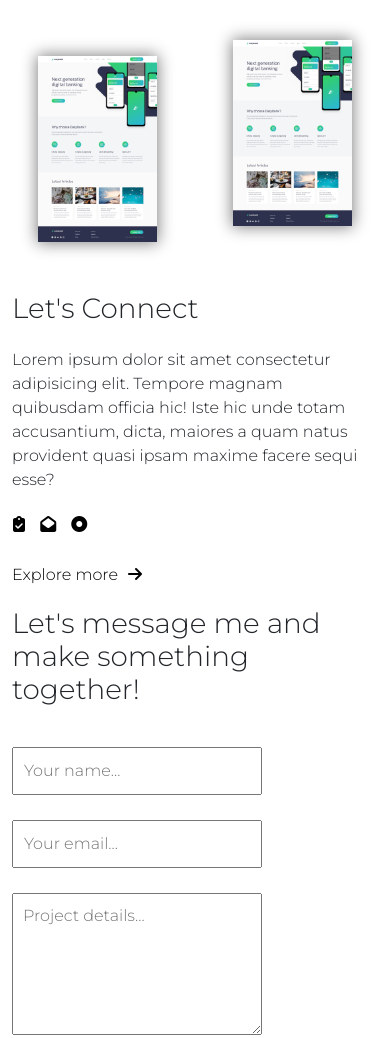
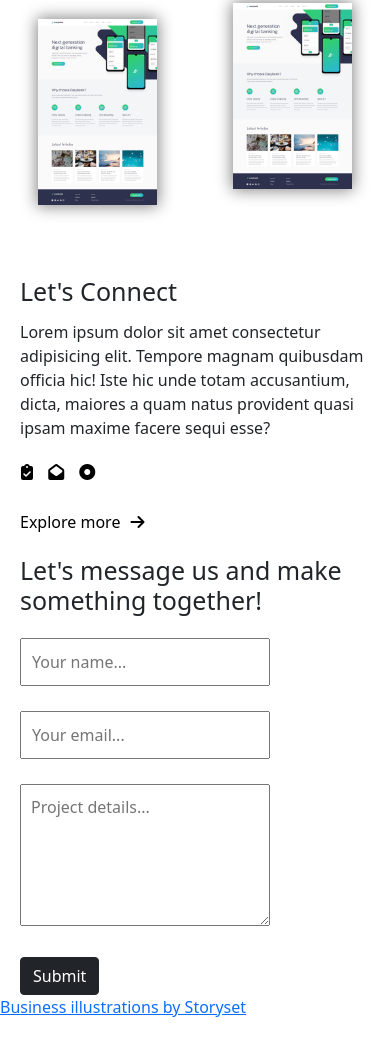
Before and after one commit to sampath-ops/ShowSkills, a plain HTML site: page index.html in a window 390 px wide. Shown: the part 1754-2792 px from the top of the page. Drawn offline with nearby package versions, Linux system fonts and the light colour scheme; a script that the page names is missing.

Commit message:
contact section customized

```diff
--- a/app/styles/_contact.scss
+++ b/app/styles/_contact.scss
@@ -1,8 +1,11 @@
 .container-xl {
-  position: relative;
-  font-family: "Montserrat", sans-serif;
   padding-top: 5%;
   padding-bottom: 5%;
+}
+.contact_heading {
+  font-weight: 500;
+  font-size: 1.5625rem;
+  margin-bottom: 23px;
 }
 .links {
   i {
@@ -21,6 +24,8 @@
     padding: 1.7rem;
     padding-left: 0;
     margin-bottom: 0;
+    font-weight: 400;
+    font-size: 16px;
   }
 }
 .part2 {
@@ -52,3 +57,19 @@ textarea {
     width: 15.625rem;
   }
 }
+@media (max-width: 535px) {
+  .contact_heading {
+    padding-left: 8px;
+    padding-right: 12px;
+  }
+  .part1 {
+    p {
+      padding-left: 8px;
+    }
+  }
+  .links,
+  .explore_more,
+  .inputs {
+    padding-left: 8px;
+  }
+}
--- a/app/styles/_works.scss
+++ b/app/styles/_works.scss
@@ -14,19 +14,26 @@
   &_custom_row_cards {
     margin-bottom: 0.9375rem;
   }
+  @media (max-width: 991px) {
+    &_heading {
+      font-size: 25px;
+      padding-top: 25px !important;
+      padding-bottom: 20px !important;
+    }
+    &_link {
+      padding-top: 25px !important;
+    }
+  }
+
+  @media (max-width: 575px) {
+    &_link {
+      padding-top: 0px !important;
+    }
+  }
   @media (min-width: 62rem) {
     &_custom_images {
       max-width: 65%;
       box-shadow: 0px 0px 24px 3px grey;
-    }
-  }
-  @media (max-width: 35.9375rem) {
-    &_link {
-      padding-top: 0px !important;
-    }
-    &_heading {
-      padding-top: 2.1875rem !important;
-      padding-bottom: 2.1875rem !important;
     }
   }
 }
--- a/index.html
+++ b/index.html
@@ -199,10 +199,10 @@
 
     <!-- contact section -->
     <section id="contact">
-      <div class="container-xl">
-        <div class="row">
+      <div class="container">
+        <div class="row" style="padding-top: 40px;">
           <div class="col-sm-6 part1 ">
-            <h1>Let's Connect</h1>
+            <h4 class="display-5 contact_heading" style="margin-bottom: 0px;">Let's Connect </h4>
             <p>Lorem ipsum dolor sit amet consectetur adipisicing elit. Tempore magnam quibusdam officia hic! Iste hic unde totam accusantium, dicta, maiores a quam natus provident quasi ipsam maxime facere sequi esse?</p>
 
             <div class="links">
@@ -211,10 +211,10 @@
               <a href="#"><i class="fas fa-dot-circle"></i></a>
             </div>
 
-            <a href="#">Explore more<i class="fas fa-arrow-right"style="padding: 10px"></i></a>
+            <a href="#" class="explore_more">Explore more<i class="fas fa-arrow-right"style="padding: 10px"></i></a>
            </div>
-          <div class="col-sm-6 part2">
-            <h1>Let's message me and make something together!</h1>
+           <div class="col-sm-6 part2">
+            <h4 class="display-5 contact_heading">Let's message us and make something together!</h4>
             <div class="inputs">
             <input type="text" id="fname" name="name" placeholder="Your name..." ><br>
 
```
Also changed, not shown: app/styles/style.css, 1 other file.
